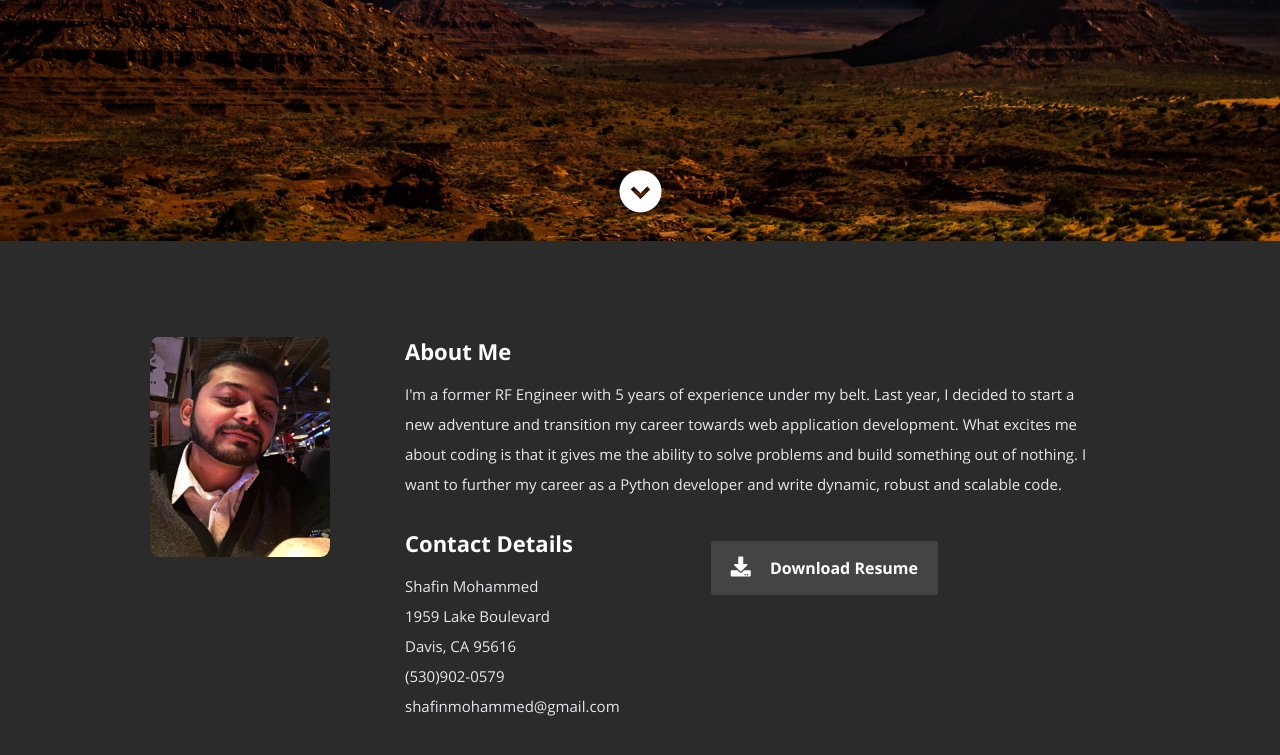
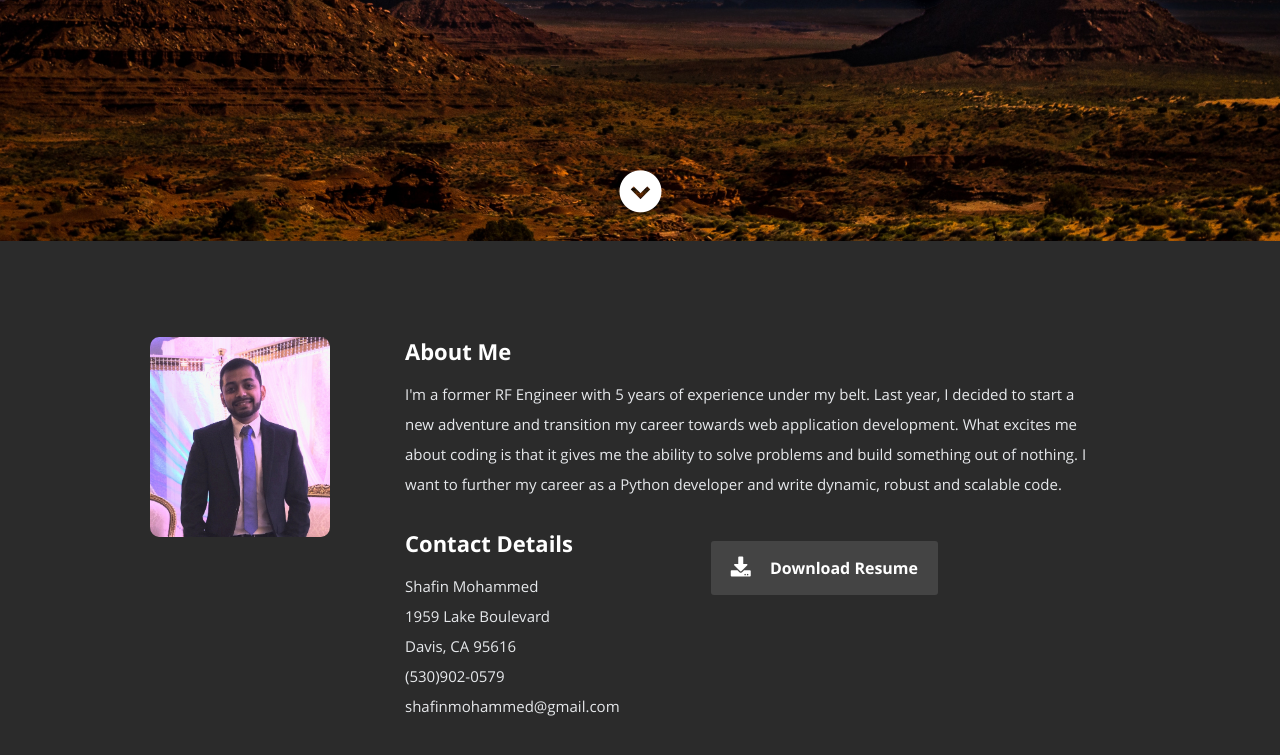
Before and after one commit to shafin071/shafinmohammed.github.io, a plain HTML site: page index.html in a window 1280 px wide. Shown: the part 559-1314 px from the top of the page. Drawn offline with nearby package versions, Linux system fonts and the light colour scheme.

Commit message:
added new profile photo

```diff
--- a/css/layout.css
+++ b/css/layout.css
@@ -208,7 +208,7 @@ ul#nav li.current a { color: #F06000; }
 #about .profile-pic {
    position: absolute;
    width: 180px;
-   height: 220px;
+   height: 200px;
    border-radius: 5%;
 }
 #about .contact-details { width: 41.66667%; }
--- a/index.html
+++ b/index.html
@@ -85,7 +85,7 @@
 
          <div class="three columns">
 
-            <img class="profile-pic"  src="images/profile_photo3.jpg" alt="" />
+            <img class="profile-pic"  src="images/profile_photo5.jpg" alt="" />
 
          </div>
 
```
Also changed, not shown: images/profile_photo5.jpg (added).
